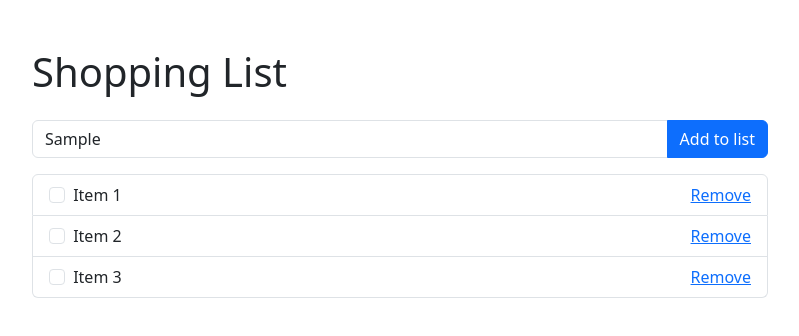
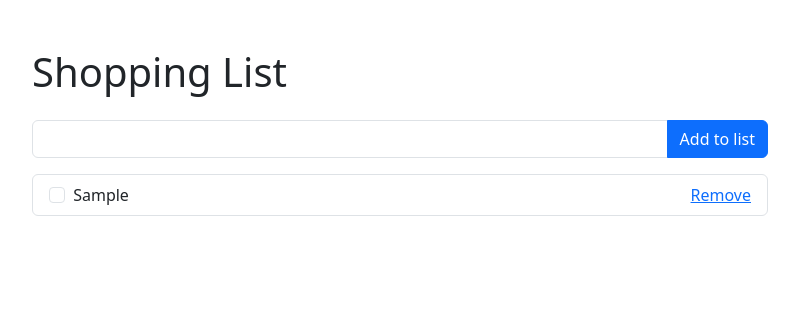
Before and after one commit to sasho33/shopping-list-with-cypress-testing-collegeTeamProject-, a plain HTML site: page shopping-list.html in a window 1280 px wide. Both pictures are taken after typing "Sample" into the empty fields and a click on the button "Add to list". Shown: the whole page, without its empty margins (240-1039 px from the left). Drawn offline with nearby package versions, Linux system fonts and the light colour scheme.

Commit message:
created insert item functionality.

```diff
--- /dev/null
+++ b/script.js
@@ -0,0 +1,33 @@
+// this is the container for the list of items
+const groceries = document.getElementById("list")
+// this is the box that takes the input
+const inputBox = document.getElementById("inputBox")
+//this is the add to list button
+const addToList = document.getElementById("addToList")
+// adds event listener so that when u click 'add to list' button it calls addItem function
+addToList.addEventListener("click", () => {
+    addItem()
+})
+
+// function to add item to list
+const addItem = () => {
+    // if the input box is empty an alert tells you to write an item in
+    if (inputBox.value === '') {
+        console.log("empty")
+        alert("Please enter an item.");
+        return
+        //inserts a list item into <ul></ul> tag with the users input.
+    } else { groceries.innerHTML +=
+        `<li class="list-group-item">
+        <input
+        type="checkbox"
+        class="form-check-input me-1" />
+        <label for="" class="form-check-label"
+        >${inputBox.value}</label
+        >
+        <a class="float-end">Remove</a>
+        </li>`
+    }
+    // takes out value from the input box once submitted
+    inputBox.value = ""
+}
--- a/shopping-list.html
+++ b/shopping-list.html
@@ -21,42 +21,16 @@
 					<h1>Shopping List</h1>
 
 					<div class="input-group py-3">
-						<input type="text" class="form-control" /><button
-							class="btn btn-primary"
+						<input type="text" class="form-control" id="inputBox"/><button
+							class="btn btn-primary" id="addToList"
 							placeholder="Enter item here to add to shopping list.">
 							Add to list
 						</button>
 					</div>
 
-					<ul class="list-group">
+					<ul class="list-group" id="list">
 						<!-- example list items, remove these once created through the javascript -->
-						<li class="list-group-item">
-							<input
-								type="checkbox"
-								class="form-check-input me-1" />
-							<label for="" class="form-check-label"
-								>Item 1</label
-							>
-							<a class="float-end">Remove</a>
-						</li>
-						<li class="list-group-item">
-							<input
-								type="checkbox"
-								class="form-check-input me-1" />
-							<label for="" class="form-check-label"
-								>Item 2</label
-							>
-							<a class="float-end">Remove</a>
-						</li>
-						<li class="list-group-item">
-							<input
-								type="checkbox"
-								class="form-check-input me-1" />
-							<label for="" class="form-check-label"
-								>Item 3</label
-							>
-							<a class="float-end">Remove</a>
-						</li>
+
 					</ul>
 				</div>
 				<!-- center column -->
@@ -64,5 +38,6 @@
 				<!-- right space column -->
 			</div>
 		</div>
+		<script src="./script.js"></script>
 	</body>
 </html>
```
Also changed, not shown: README.md.
